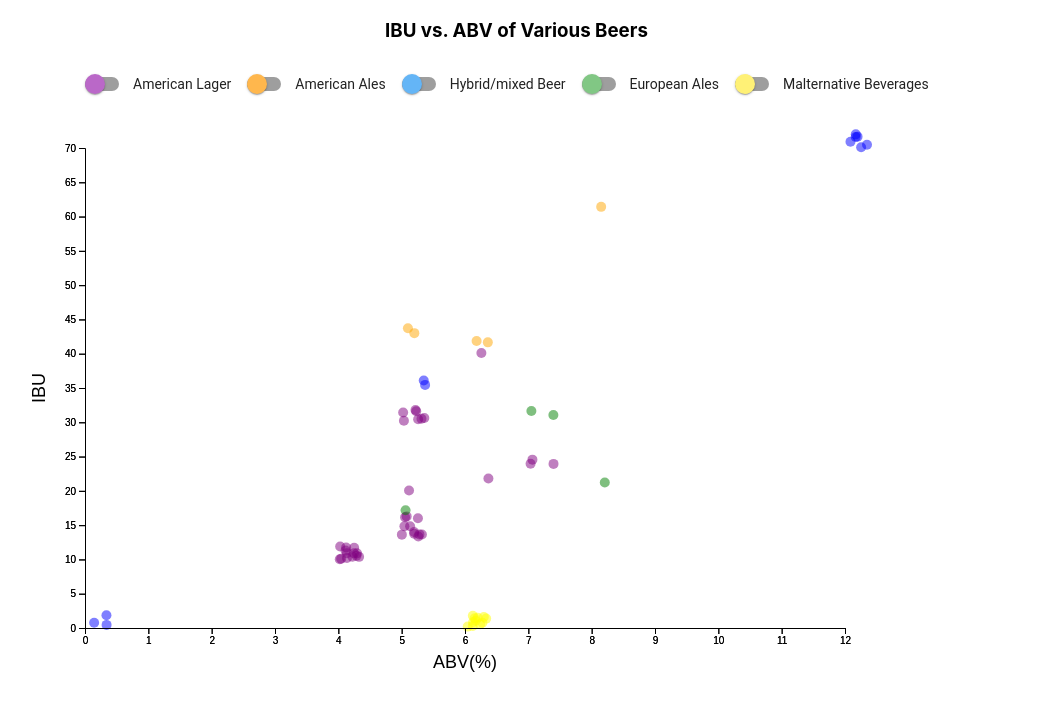
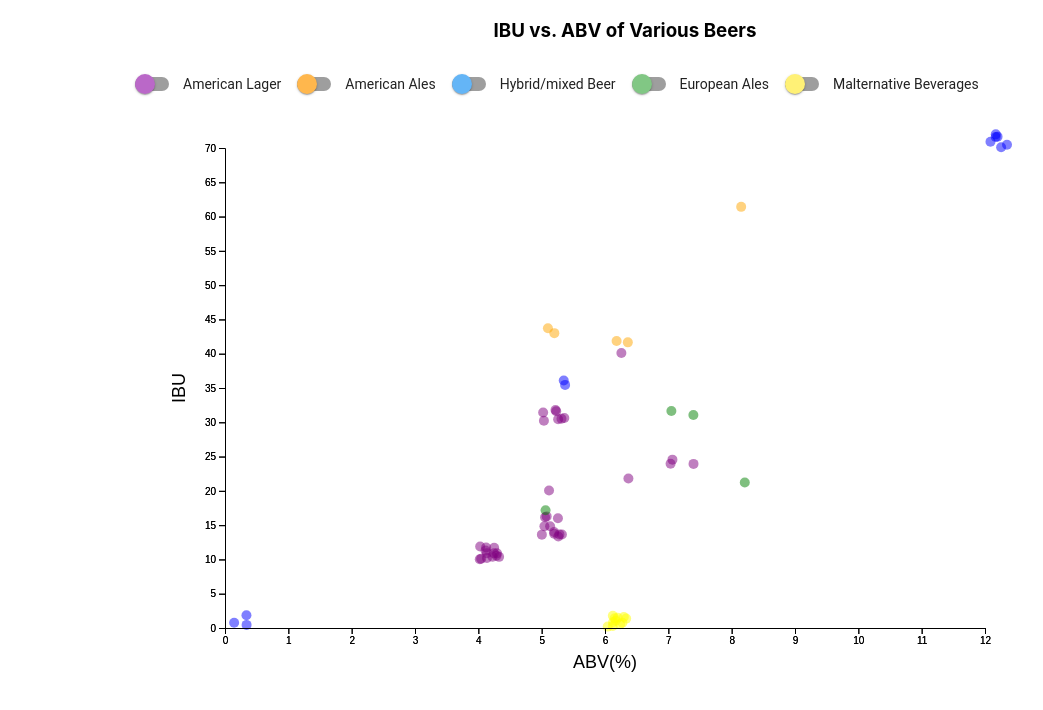
Before and after one commit to aleclivinghouse/beer, a React (Create React App) app: page / in a window 1280 px wide. Shown: the top 710 px of the page, without its empty margins (15-1058 px from the left). Built offline with nearby package versions, Linux system fonts and the light colour scheme.

Commit message:
adsfasdf

```diff
--- a/src/App.css
+++ b/src/App.css
@@ -9,7 +9,7 @@
 }
 
 .switch-wrapper{
-  margin-left: 100px;
+  margin-left: 150px;
 }
 
 .App-header {
@@ -29,7 +29,7 @@
 }
 
 .header{
-  margin-left: 400px;
+  text-align:center;
 }
 
 .App-link {
--- a/src/LineChart.css
+++ b/src/LineChart.css
@@ -9,3 +9,8 @@ div.tooltip {
     border-radius: 2px;
     pointer-events: none;
 }
+
+svg {
+    display: block;
+    margin: 0 auto;
+}
--- a/src/LineChart.js
+++ b/src/LineChart.js
@@ -51,7 +51,8 @@ class LineChart extends Component {
      const svg = d3.select("body").append("svg")
       .attr("width", width + margin.left + margin.right)
       .attr("height", height + margin.top + margin.bottom)
-      const colorScale = scaleOrdinal()
+      .attr("align","center")
+  const colorScale = scaleOrdinal()
   .domain(['North American Lager', 'North American Origin Ales', 'Hybrid/mixed Beer', "Belgian And French Origin Ales", "Malternative Beverages", "Other"])
   .range(['red', 'orange', 'blue', 'green', 'purple', 'black']);
 
```
